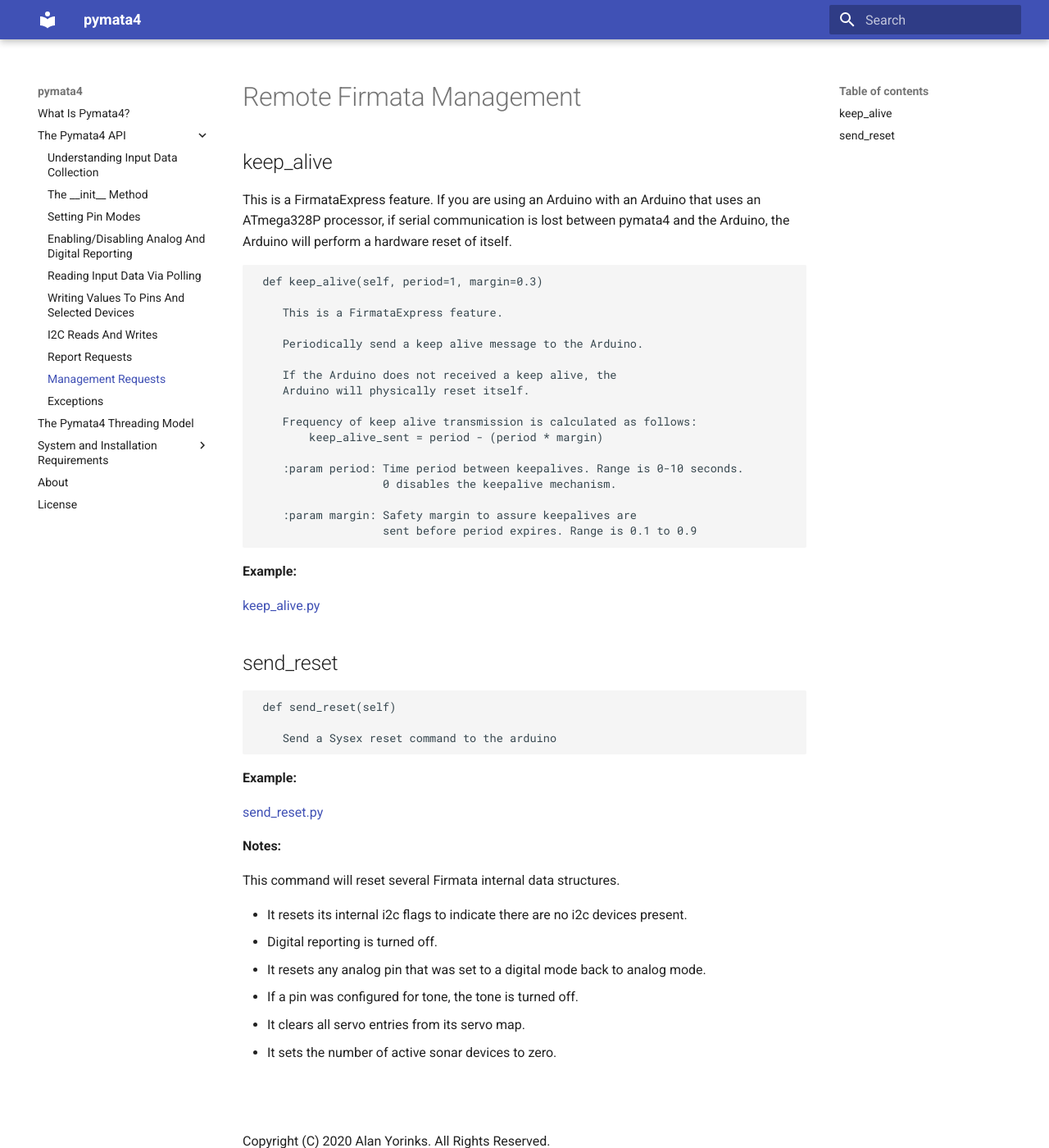
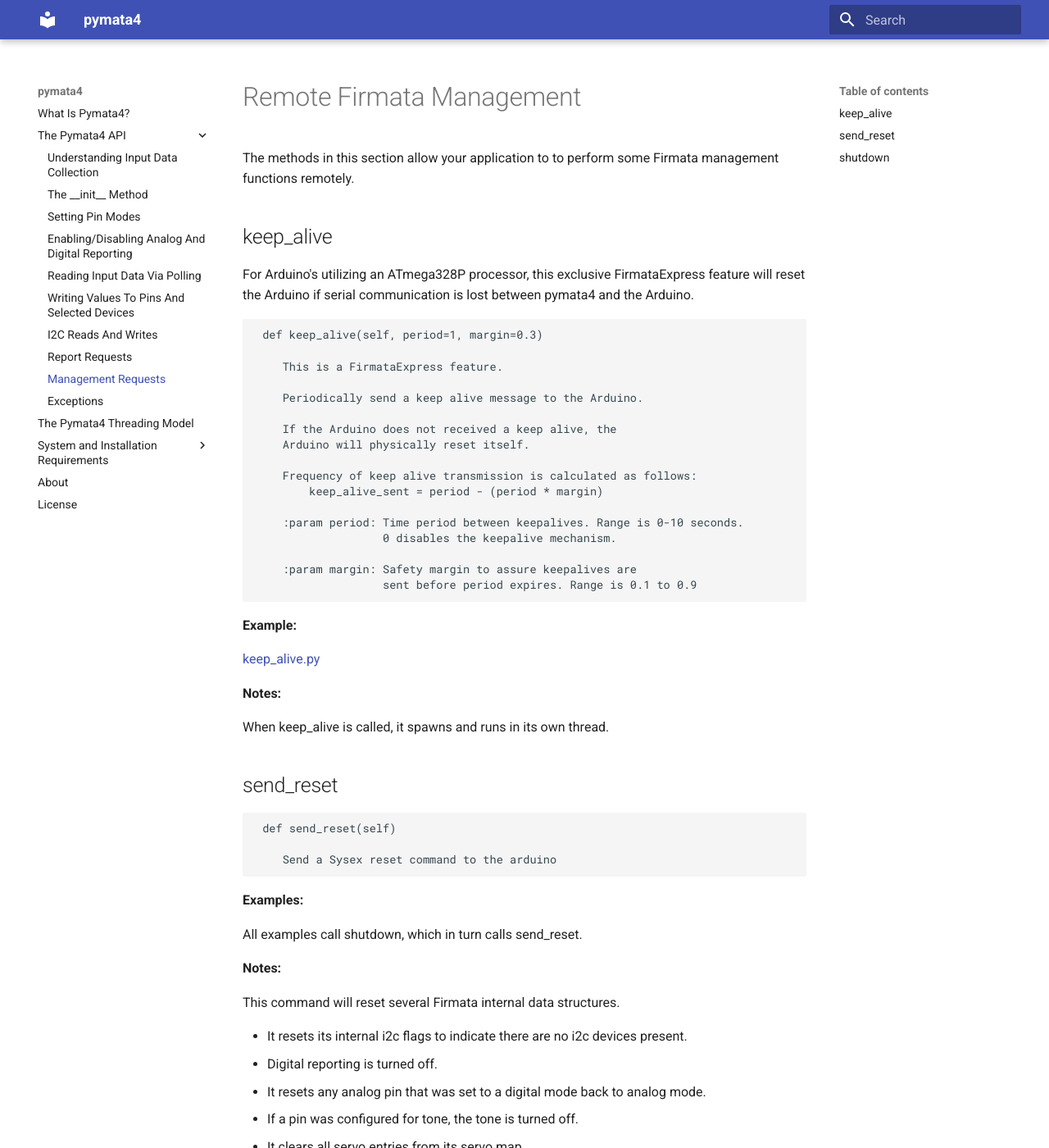
Before and after one commit to MrYsLab/pymata4, an MkDocs documentation site: the page built from docs/management.md, in a window 1280 px wide and 1400 px high. Shown: the whole window at 82% size. Built offline with MkDocs 1.6.1 and Material for MkDocs 9.7.7, drawn with Linux system fonts in a browser that asks for light colours; some of the changed text lies outside the part shown.

Commit message:
initial commit

````diff
--- a/docs/management.md
+++ b/docs/management.md
@@ -1,11 +1,12 @@
 # Remote Firmata Management
+The methods in this section allow your application to to
+perform some Firmata management functions remotely.
 
 ## keep_alive
 
-This is a FirmataExpress feature. If you are using an Arduino
-with an Arduino that uses an ATmega328P processor, if serial communication
-is lost between pymata4 and the Arduino, the Arduino will perform
-a hardware reset of itself.
+For Arduino's utilizing an ATmega328P processor, this
+exclusive FirmataExpress feature will reset the Arduino
+if serial communication is lost between pymata4 and the Arduino.
 
 ```python
  def keep_alive(self, period=1, margin=0.3)
@@ -31,6 +32,10 @@
 
 [keep_alive.py](https://github.com/MrYsLab/pymata4/blob/master/examples/keep_alive.py)
 
+**Notes:**
+
+When keep_alive is called, it spawns and runs in its own thread.
+
 ## send_reset
 
 ```python
@@ -39,9 +44,9 @@
     Send a Sysex reset command to the arduino
 ```
 
-**Example:**
+**Examples:**
 
-[send_reset.py](https://github.com/MrYsLab/pymata4/blob/master/examples/keep_alive.py)
+All examples call shutdown, which in turn calls send_reset.
 
 **Notes:**
 
@@ -54,6 +59,20 @@
 * It clears all servo entries from its servo map.
 * It sets the number of active sonar devices to zero.
 
+The shutdown method calls *send_reset*.
+
+## shutdown
+
+```python
+ def shutdown(self)
+
+    This method attempts an orderly shutdown.
+    If any exceptions are thrown, they are ignored.
+```
+**Examples:**
+
+All the examples call shutdown.
+
 <br>
 <br>
 
````
Also changed, not shown: docs/exceptions.md (+15 -6 lines).
